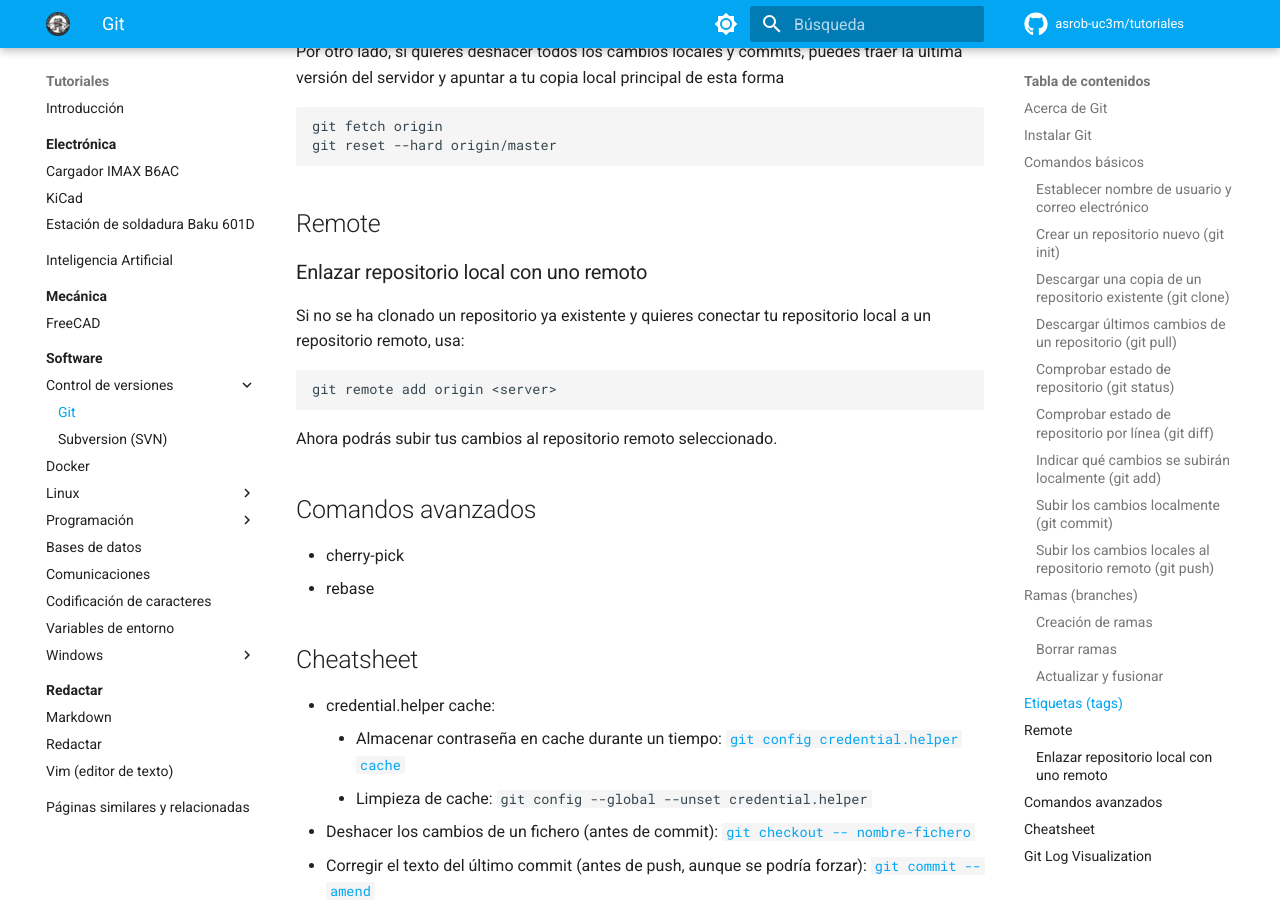
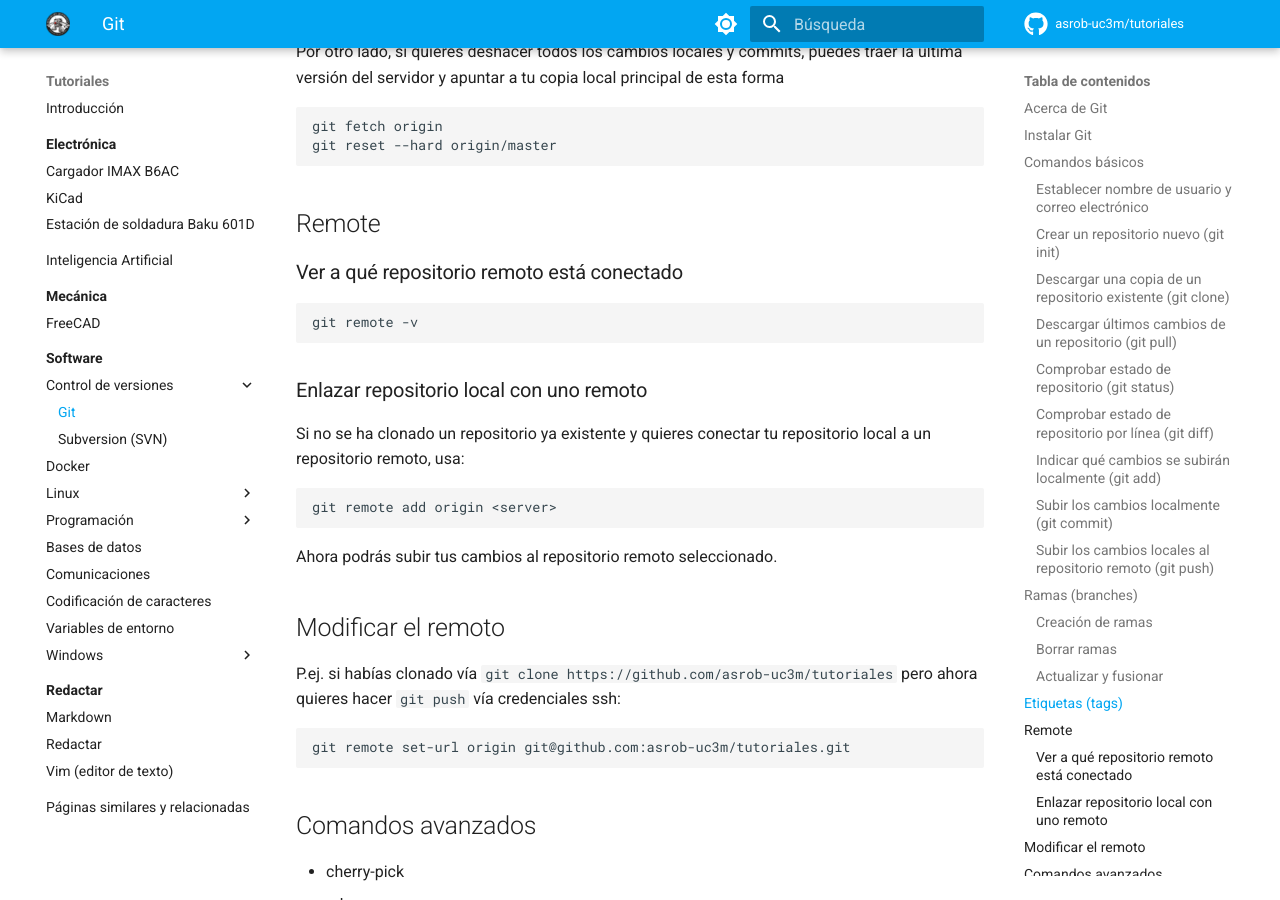
Before and after one commit to asrob-uc3m/tutoriales, an MkDocs documentation site: the page built from docs/software/version-control/git.md, in a window 1280 px wide and 900 px high, scrolled down 4672 px. Built offline with MkDocs 1.6.1 and Material for MkDocs 9.7.7, drawn with Linux system fonts in a browser that asks for light colours; comment, search, counter and statistics services are not loaded.

Commit message:
git: remote

````diff
--- a/docs/software/version-control/git.md
+++ b/docs/software/version-control/git.md
@@ -200,6 +200,12 @@ git reset --hard origin/master
 
 ## Remote
 
+### Ver a qué repositorio remoto está conectado
+
+```bash
+git remote -v
+```
+
 ### Enlazar repositorio local con uno remoto
 
 Si no se ha clonado un repositorio ya existente y quieres conectar tu repositorio local a un repositorio remoto, usa:
@@ -210,7 +216,13 @@ git remote add origin <server>
 
 Ahora podrás subir tus cambios al repositorio remoto seleccionado.
 
+## Modificar el remoto
 
+P.ej. si habías clonado vía `git clone https://github.com/asrob-uc3m/tutoriales` pero ahora quieres hacer `git push` vía credenciales ssh:
+
+```bash
+git remote set-url origin git@github.com:asrob-uc3m/tutoriales.git
+```
 
 ## Comandos avanzados
 
````
